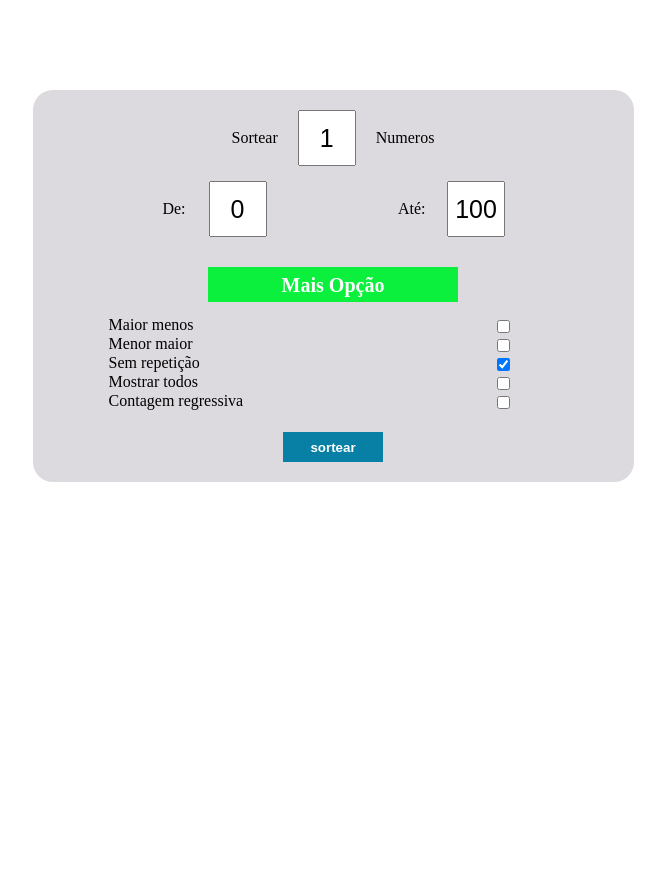
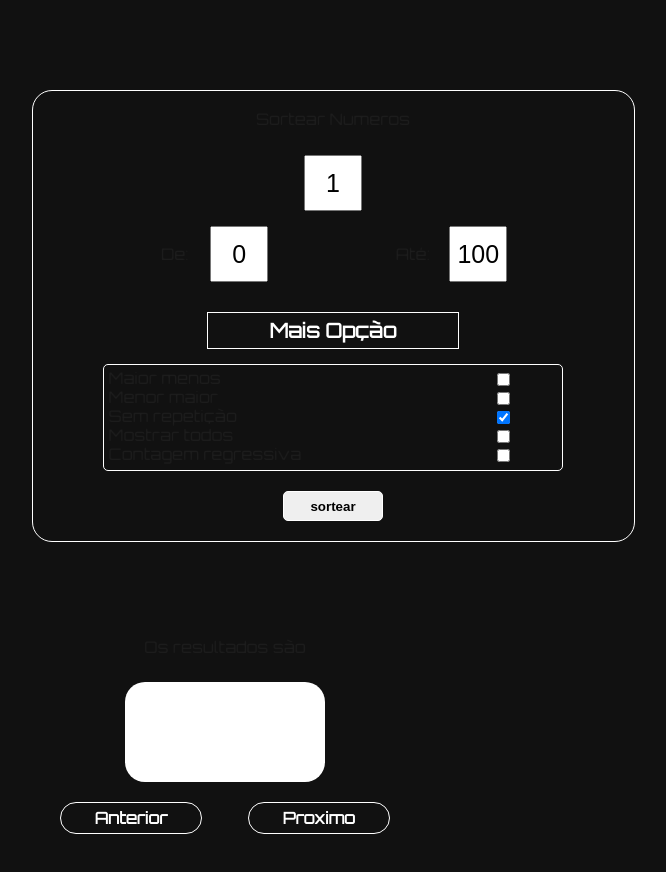
Before and after one commit to gabriel-adel/sorteador-nuxt, a Nuxt app: page / in a window 1280 px wide. Shown: the top 872 px of the page, without its empty margins (307-973 px from the left). Before the commit the page ends 800 px from the top, so only its background shows below. Built offline with nearby package versions, Linux system fonts and the light colour scheme.

Commit message:
style black

```diff
--- /dev/null
+++ b/assets/css/global.css
@@ -0,0 +1,56 @@
+@import url(https://fonts.googleapis.com/css?family=Orbitron);
+body{
+    background-color: #111;
+    font-family: 'Orbitron', courier, sans-serif;
+}
+p,a, span, pre, label{
+    color:white
+}
+
+:root{
+  --btn-default:#663399;
+  --color-white:#fff;
+  --color-black:#000;
+  /*  */
+  --color-glow-1:rgba(255,255,255,.1);
+  --color-glow-3:rgba(255,255,255,.3);
+  --color-glow-4:rgba(157,208,154,.3);
+  --color-glow-text-shadow:rgba(157,208,144,.3);
+  --border-white: solid 1px var(--color-white)
+}
+
+/* creditos por esse efeito cool https://codepen.io/brav0/pen/rNXgRO */
+.glow{
+    background-color: -webkit-linear-gradiente(transparent,transparent),
+    url(https://i.imgur.com/WyMyxQ6.png)
+    repeate;
+    color: var(--color-glow-3);
+    text-shadow: 0 0 1px var(--color-glow-text-shadow);
+    -webkit-background-clip: text;
+    -webkit-text-fill-color: transparent;
+    animation: glow 3s infinite alternate;
+    animation-timing-function: cubic-bezier(1,.3,.79,.81)
+  }
+  @keyframes glow {
+    0%{
+      text-shadow: 0 0 1px var(--color-glow-1),
+      0 0 3px var(--color-glow-1),
+      0 0 5px var(--color-glow-3),
+    }
+    50%{
+      text-shadow: 0 0 2px var(--color-glow-1),
+      0 0 5px var(--color-glow-1);
+    }
+    52%{
+      text-shadow: 0 0 5px var(--color-glow-4);
+    }
+    54%{
+      text-shadow: 0 0 2px var(--color-glow-1),
+      0 0 2px var(--color-glow-1);
+    }
+    100%{
+      text-shadow: 0 0 2px var(--color-glow-1),
+      0 0 5px var(--color-glow-1),
+      0 0 10px var(--color-glow-4)
+    }
+  }
--- a/components/Sorteio.vue
+++ b/components/Sorteio.vue
@@ -6,103 +6,262 @@
 
         <div class="flex">
           <div class="quant-input">
-            <label for=qt_sorteio>Sortear</label>
-            <input v-model="qt_sorteio" type="number" id="qt_sorteio" name="qt_sorteio" class="input-num especial-num">
-            <p>Numeros</p>
+            <label for=qt_sorteio class="glow">Sortear Numeros</label>
+            <input v-model="qt_sorteio" type="number" autofocus id="qt_sorteio" name="qt_sorteio" class="input-num especial-num">
           </div>
         </div>
 
 
         <div class="range">
           <div class=" range-input">
-            <label for=entry_min>De:</label>
+            <label for=entry_min class="glow">De:</label>
             <input v-model="entry_min" type="number" id="entry_min" name="entry_min" class="input-num">
           </div>
           <div class="range-input">
-            <label for=entry_max>Até:</label>
+            <label for=entry_max class="glow">Até:</label>
             <input v-model="entry_max" type="number" id="entry_max" name="entry_max" class="input-num">
           </div>
         </div>
 
         <div class="flex">
           <div class="btn-show-more" @click="showMoreOptions=!showMoreOptions">
-            <p>Mais Opção</p>
+            <p class="">Mais Opção</p>
           </div>
         </div>
 
         <div v-if="showMoreOptions" class="more-options">
           <div class="checkbox">
-            <label for="maiorMenor">Maior menos</label>
+            <label for="maiorMenor" class="glow">Maior menos</label>
             <input v-model="maiorMenor" id="maiorMenor" name="maiorMenor" type="checkbox"/>
           </div>
           <div class="checkbox">
-            <label for="menorMaior">Menor maior</label>
+            <label for="menorMaior" class="glow">Menor maior</label>
             <input v-model="menorMaior" id="menorMaior" name="menorMaior" type="checkbox"/>
           </div>
           <div class="checkbox">
-            <label for="noRepetition">Sem repetição</label>
+            <label for="noRepetition" class="glow">Sem repetição</label>
             <input v-model="noRepetition"  id="noRepetition" name="noRepetition" type="checkbox"/>
           </div>
           <div class="checkbox">
-            <label for="showAll">Mostrar todos</label>
+            <label for="showAll" class="glow">Mostrar todos</label>
             <input v-model="showAll" id="showAll" name="showAll" type="checkbox"/>
           </div>
           <div class="checkbox">
-            <label for="regressiveCount">Contagem regressiva</label>
+            <label for="regressiveCount" class="glow">Contagem regressiva</label>
             <input v-model="regressiveCount" id="regressiveCount" name="regressiveCount" type="checkbox"/>
           </div>
           <div v-if="regressiveCount" class="checkbox">
-            <label for="NRegressiveCount"> Contagem regressiva</label>
+            <label for="NRegressiveCount" class="glow"> Contagem regressiva</label>
             <input v-model="NRegressiveCount" type="number" id="NRegressiveCount" name="NRegressiveCount" class="flex input-num" >
           </div>
-
         </div>
         <div class="flex">
-          <input type="submit" value="sortear" class="btn-sortear rm-border">
+          <input type="submit" value="sortear" class="btn-sortear" >
         </div>
       </div>
     </form>
-
-    <div v-if="result.length != 0">
+<!-- v-if="result.length != 0" -->
+    <div class='toplv-result'>
       <div v-if="regressiveCount">
         <div class="regressive-count" v-if="start">
-          <p>{{ NRegressiveCount }}</p>
+          <p class="glow">{{ NRegressiveCount }}</p>
         </div>
+
         <div class="result" v-if="showResult && !start">
-          <p>Os resultados são:</p>
-          <div v-if="showAll">
-            <p>{{ result.join(', ') }}</p>
+          <div class="header-result">
+            <p class="txt-header glow">Os resultados são:</p>
           </div>
-          <div v-else>
-            <div v-for="(item,index) in result" :key="index">
-              <p>{{item}}</p>
-            </div>
-            <div>Proximo</div>
-            <div>Anterior</div>
+          <div class="display-result">
+            <p class="txt-display">{{ displayResult() }}</p>
+          </div>
+          <div v-if="!showAll" class="btns-result">
+            <div class="btn next" @click="addIndex">Proximo</div>
+            <div class="btn prevs" @click="lessIndex">Anterior</div>
           </div>
         </div>
       </div>
-      <div v-else>
-        <div class="result" v-if="showResult">
-        <p>Os resultados são:</p>
-
-        <div >
-          <p>{{ displayResult() }}</p>
+      <div >
+        <!-- v-else  v-if="showResult"-->
+        <div class="result" >
+          <div class="header-result">
+            <p class="txt-header glow">Os resultados são</p>
+          </div>
+          <div class="display-result">
+            <p class="txt-display">{{ displayResult() }}</p>
+          </div>
+          <div v-if="!showAll" class="btns-result">
+            <div class="btn-btns prevs" @click="lessIndex">Anterior</div>
+            <div class="btn-btns next" @click="addIndex">Proximo</div>
+          </div>
         </div>
-        <div v-if="!showAll">
-          <div @click="addIndex">Proximo</div>
-          <div @click="lessIndex">Anterior</div>
-        </div>
-
-
       </div>
     </div>
-    </div>
-
-
   </div>
 </template>
 
+<style scoped>
+
+  input[type=number]::-webkit-inner-spin-button,
+  input[type=number]::-webkit-outer-spin-button {
+    -webkit-appearance: none;
+  }
+  input[type=number]{
+    -moz-appearance:textfield;
+    appearance: textfield;
+  }
+  input[type=number]:focus{
+    outline: none;
+  }
+
+  /* result */
+  .header-result, .display-result,.btns-result{
+    margin: 10px auto;
+  }
+  .toplv-result{
+    width: 50%;
+    margin: 50px auto;
+  }
+  .header-result{
+    width: 100%;
+    height: 30px;
+    display: flex;
+    justify-content: center;
+    align-items: center;
+  }
+  .display-result{
+    width: 200px;
+    height: 100px;
+    background-color: white;
+    font-size: 30px;
+    display: flex;
+    justify-content: center;
+    align-items: center;
+    border-radius: 20px;
+  }
+
+  .result{
+    border-radius: 10px;
+    padding: 15px;
+
+    width: 330px;
+    display: flex;
+    flex-direction: column;
+    align-items: center;
+  }
+  .btn-btns{
+    width: 140px;
+    height: 30px;
+    border-radius: 20px;
+    display: flex;
+    justify-content: center;
+    align-items: center;
+    font-weight: bold;
+    border:var(--border-white);
+  }
+  .btns-result{
+    display: flex;
+    width: 100%;
+    justify-content: space-between;
+  }
+  .next:hover, .prevs:hover{
+    cursor: pointer;
+  }
+  .next{
+    color:white;
+  }
+  .prevs{
+    color:white;
+  }
+  /* end result */
+
+
+  .btn-show-more:hover{
+    cursor: pointer;
+  }
+  .quant-input{
+    display: flex;
+    align-items: center;
+    flex-direction: column;
+    height: 100px;
+    justify-content: space-between;
+  }
+  .more-options{
+    width: 80%;
+    margin: 0 auto;
+    border:solid 1px white;
+    padding: 5px;
+    border-radius: 5px;
+  }
+  .especial-num{
+    margin: 0 20px;
+  }
+  .range-input{
+    width: 150px;
+    display: flex;
+    justify-content: space-evenly;
+    align-items: center;
+  }
+  .btn-show-more{
+    border:solid 1px white;
+    color:white;
+    font-weight: bold;
+    font-size: 20px;
+    max-width: 300px;
+    display: flex;
+    justify-content: center;
+    align-items: center;
+    height: 35px;
+    margin: 15px 0;
+    width: 100%;
+    max-width: 250px;
+  }
+  .rm-border{
+    border: none;
+  }
+  .btn-sortear{
+    height: 30px;
+    width: 100px;
+    /* color:white; */
+    font-weight: bold;
+    margin-top: 20px;
+    border:var(--border-white);
+    border-radius: 5px;
+    /* background-color: var(--btn-default); */
+  }
+
+  .inputs{
+    width: 50%;
+    margin:0 auto;
+    border-radius: 20px;
+    padding: 20px;
+    border:var(--border-white)
+  }
+  .checkbox{
+    width: 90%;
+    display: flex;
+    justify-content: space-between;
+  }
+  .input-num{
+    width: 50px;
+    height: 50px;
+    font-size: 25px;
+    text-align: center;
+  }
+  .range{
+    display: flex;
+    justify-content: space-evenly;
+    align-items: center;
+    margin: 15px 0;
+  }
+  .form{
+    padding: 15px;
+  }
+  .flex{
+    display: flex;
+    justify-content: center;
+    align-items: center;
+  }
+</style>
 <script>
 import randomNumber from '../utils/randomNumber'
 export default {
@@ -178,98 +337,3 @@ export default {
   }
 }
 </script>
-
-
-<style scoped>
-
-  input[type=number]::-webkit-inner-spin-button,
-  input[type=number]::-webkit-outer-spin-button {
-    -webkit-appearance: none;
-  }
-  input[type=number]{
-    -moz-appearance:textfield;
-    appearance: textfield;
-  }
-  input[type=number]:focus{
-    outline: none;
-  }
-  .btn-show-more:hover{
-    cursor: pointer;
-  }
-  .quant-input{
-    display: flex;
-    align-items: center;
-
-  }
-  .more-options{
-    width: 80%;
-    margin: 0 auto;
-  }
-  .especial-num{
-    margin: 0 20px;
-  }
-  .range-input{
-    width: 150px;
-    display: flex;
-    justify-content: space-evenly;
-    align-items: center;
-  }
-  .btn-show-more{
-    background-color: rgb(10, 240, 60);
-    color:white;
-    font-weight: bold;
-    font-size: 20px;
-    max-width: 300px;
-    display: flex;
-    justify-content: center;
-    align-items: center;
-    height: 35px;
-    margin: 15px 0;
-    width: 100%;
-    max-width: 250px;
-  }
-  .rm-border{
-    border: none;
-  }
-  .btn-sortear{
-    height: 30px;
-    width: 100px;
-    background-color: rgb(8, 128, 165);
-    color:white;
-    font-weight: bold;
-    margin-top: 20px;
-  }
-
-  .inputs{
-    width: 50%;
-    margin:0 auto;
-    background-color: rgba(27, 11, 49, 0.151);
-    border-radius: 20px;
-    padding: 20px;
-  }
-  .checkbox{
-    width: 90%;
-    display: flex;
-    justify-content: space-between;
-  }
-  .input-num{
-    width: 50px;
-    height: 50px;
-    font-size: 25px;
-    text-align: center;
-  }
-  .range{
-    display: flex;
-    justify-content: space-evenly;
-    align-items: center;
-    margin: 15px 0;
-  }
-  .form{
-    padding: 15px;
-  }
-  .flex{
-    display: flex;
-    justify-content: center;
-    align-items: center;
-  }
-</style>
--- a/nuxt.config.js
+++ b/nuxt.config.js
@@ -28,7 +28,8 @@ export default {
   },
   // Global CSS: https://go.nuxtjs.dev/config-css
   css: [
-    '@/assets/css/reset.css'
+    '@/assets/css/reset.css',
+    '@/assets/css/global.css'
   ],
 
   // Plugins to run before rendering page: https://go.nuxtjs.dev/config-plugins
--- a/pages/index.vue
+++ b/pages/index.vue
@@ -2,12 +2,18 @@
   <div>
     <div class="header"></div>
     <Sorteio/>
+    <div class="footer"></div>
   </div>
 </template>
 <style scoped>
   .header{
     height: 75px;
   }
+  .footer{
+    height: 60px;
+
+  }
+
 </style>
 <script>
 export default {
```
